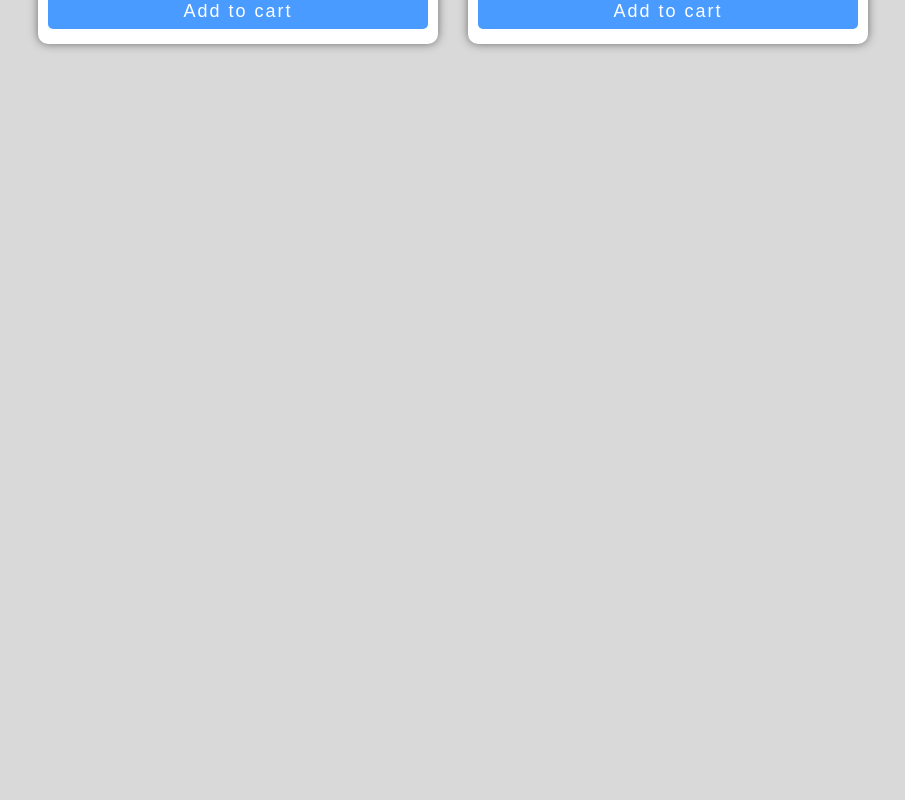
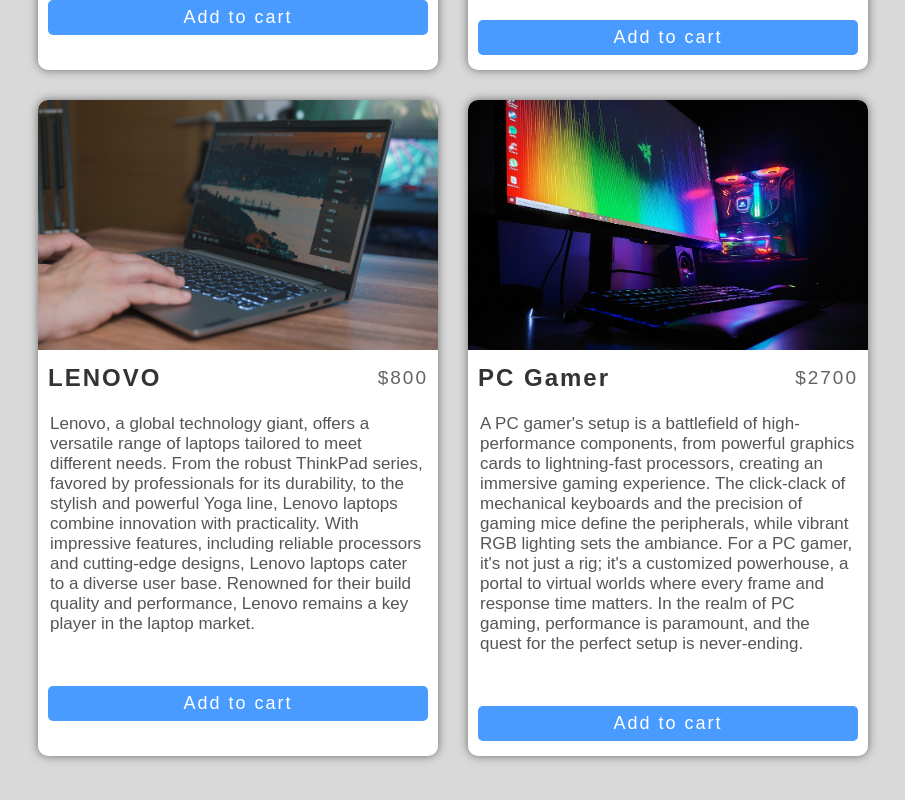
Before and after one commit to Dorhmi/Shopping-cart, a React (Vite) app in the folder shopping-cart/: page /store in a window 1280 px wide. Shown: the part 1342-2142 px from the top of the page, without its empty margins (187-1092 px from the left). Before the commit the page ends 1436 px from the top, so only its background shows below. Built offline with nearby package versions, Linux system fonts and the light colour scheme.

Commit message:
description to the products

```diff
--- a/shopping-cart/src/components/StoreItem.tsx
+++ b/shopping-cart/src/components/StoreItem.tsx
@@ -6,9 +6,10 @@
     price:number
     imgUrl: string
     amount:number
+    text:string
 }
 
-const StoreItem = ({id , name, price, imgUrl, amount}:props) => {
+const StoreItem = ({id , name, price, imgUrl, amount , text}:props) => {
     const {handleAdd
         , handleRemove
         , increase
@@ -21,6 +22,7 @@
             <h2 className="article-title">{name}</h2>
             <p className="article-price">${price}</p>
         </div>
+        <p className="article-description">{text}</p>
         <div className="btn-container">
             {amount === 0
             ?<button className="article-btn" onClick={()=>handleAdd(id)}>Add to cart</button>
--- a/shopping-cart/src/data/data.ts
+++ b/shopping-cart/src/data/data.ts
@@ -27,6 +27,7 @@
         "id": 4,
         "name": "ASUS",
         "price": 2300,
+        "text": "ASUS laptops, renowned for innovation, encompass a diverse range from the gaming-focused ROG series to the sleek ZenBook lineup. Featuring cutting-edge technology and stylish designs, ASUS laptops cater to various user preferences. The brand's commitment to high-performance components is evident in its vibrant displays and powerful processors. Trusted by gamers, professionals, and everyday users, ASUS maintains a strong presence in the laptop market.",
         "imgUrl": "../assets/ASUS.jpg",
         "amount": 0
     },
@@ -34,6 +35,7 @@
         "id": 5,
         "name": "LENOVO",
         "price": 800,
+        "text":"Lenovo, a global technology giant, offers a versatile range of laptops tailored to meet different needs. From the robust ThinkPad series, favored by professionals for its durability, to the stylish and powerful Yoga line, Lenovo laptops combine innovation with practicality. With impressive features, including reliable processors and cutting-edge designs, Lenovo laptops cater to a diverse user base. Renowned for their build quality and performance, Lenovo remains a key player in the laptop market.",
         "imgUrl": "../assets/Lenovo.jpg",
         "amount": 0
     },
@@ -41,6 +43,7 @@
         "id": 6,
         "name": "PC Gamer",
         "price": 2700,
+        "text" :"A PC gamer's setup is a battlefield of high-performance components, from powerful graphics cards to lightning-fast processors, creating an immersive gaming experience. The click-clack of mechanical keyboards and the precision of gaming mice define the peripherals, while vibrant RGB lighting sets the ambiance. For a PC gamer, it's not just a rig; it's a customized powerhouse, a portal to virtual worlds where every frame and response time matters. In the realm of PC gaming, performance is paramount, and the quest for the perfect setup is never-ending.",
         "imgUrl": "../assets/PC Gamer.jpg",
         "amount": 0
     },
--- a/shopping-cart/src/index.css
+++ b/shopping-cart/src/index.css
@@ -105,6 +105,12 @@
     font-size: 19px;
     letter-spacing: 2px;
 }
+.article-description {
+    padding: 12px;
+    font-family: Arial, Helvetica, sans-serif;
+    color: rgb(86, 86, 86);
+    font-size: 17px;
+}
 .btn-container {
     margin: 15px 0;
     width: 100%;
```
